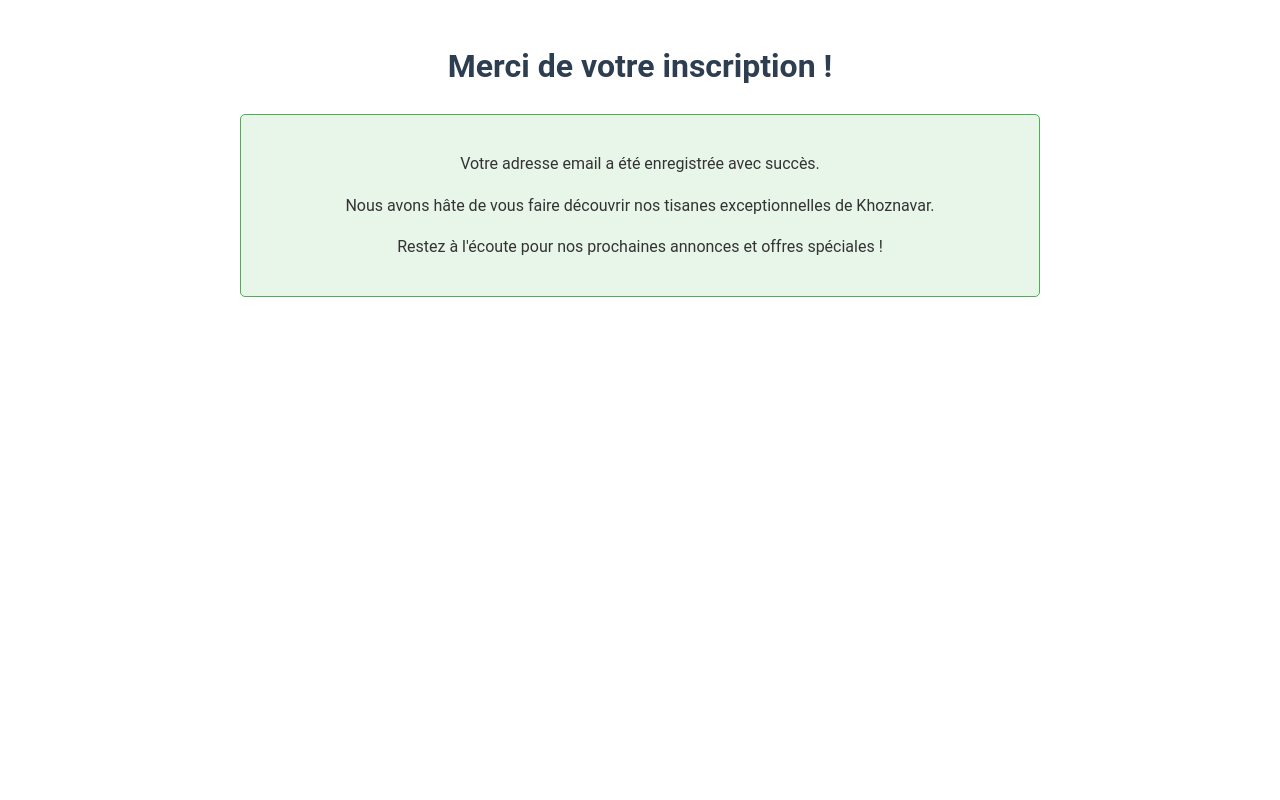
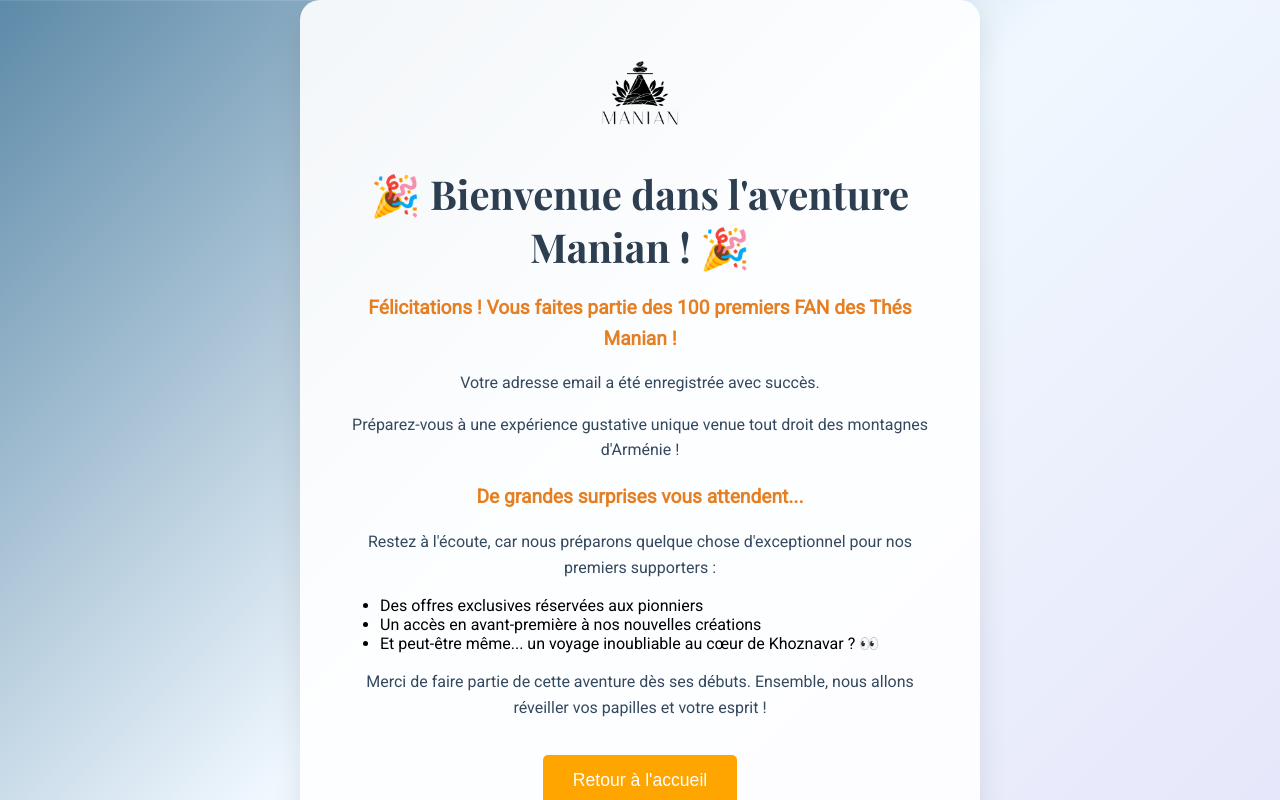
Before and after one commit to moisur/ManianTEA, a website: page confirmation.html in a window 1280 px wide. Drawn offline with nearby package versions, Linux system fonts and the light colour scheme.

Commit message:
Update confirmation.html

```diff
--- a/confirmation.html
+++ b/confirmation.html
@@ -3,35 +3,133 @@
 <head>
     <meta charset="UTF-8">
     <meta name="viewport" content="width=device-width, initial-scale=1.0">
-    <title>Confirmation d'inscription - Tisanes de Khoznavar</title>
+    <title>Bienvenue dans l'aventure Manian ! - Confirmation d'inscription</title>
+    <script src="https://www.google.com/recaptcha/enterprise.js?render=6Ld37SIqAAAAALzGUoYS1444GFxYwR6OODSRm6V7"></script>
     <style>
-        body {
+        @import url('https://fonts.googleapis.com/css2?family=Playfair+Display:wght@400;700&family=Roboto:wght@300;400&display=swap');
+
+        body, html {
+            margin: 0;
+            height: 100%;
             font-family: 'Roboto', sans-serif;
-            line-height: 1.6;
-            color: #333;
-            max-width: 800px;
-            margin: 0 auto;
-            padding: 20px;
+            perspective: 1000px;
+            overflow-x: hidden;
+        }
+        .scene {
+            width: 100%;
+            min-height: 100vh;
+            background: linear-gradient(135deg, #5D8AA8, #F0F8FF, #E6E6FA);
+            position: relative;
+            overflow: hidden;
+            display: flex;
+            justify-content: center;
+            align-items: center;
+            animation: ambientLight 20s infinite alternate;
+        }
+        @keyframes ambientLight {
+            0% { background-position: 0% 50%; }
+            100% { background-position: 100% 50%; }
+        }
+        .confirmation-content {
+            background: rgba(255, 255, 255, 0.9);
+            padding: 40px;
+            border-radius: 20px;
             text-align: center;
+            max-width: 600px;
+            box-shadow: 0 10px 30px rgba(0, 0, 0, 0.1);
+            animation: fadeIn 1s ease-out;
+        }
+        @keyframes fadeIn {
+            from { opacity: 0; transform: translateY(20px); }
+            to { opacity: 1; transform: translateY(0); }
         }
         h1 {
+            font-family: 'Playfair Display', serif;
             color: #2c3e50;
+            font-size: 2.5em;
+            margin-bottom: 20px;
         }
-        .message {
-            background-color: #e8f5e9;
-            border: 1px solid #4caf50;
+        p {
+            color: #34495e;
+            line-height: 1.6;
+            margin-bottom: 15px;
+        }
+        .emphasis {
+            font-weight: bold;
+            color: #e67e22;
+            font-size: 1.2em;
+        }
+        .cta-button {
+            background-color: #FFA500;
+            color: white;
+            border: none;
+            padding: 15px 30px;
+            font-size: 1.1em;
             border-radius: 5px;
-            padding: 20px;
+            cursor: pointer;
+            transition: background-color 0.3s, transform 0.2s;
             margin-top: 20px;
+        }
+        .cta-button:hover {
+            background-color: #FF8C00;
+            transform: scale(1.05);
+        }
+        .mountain {
+            position: absolute;
+            bottom: -50px;
+            width: 0;
+            height: 0;
+            border-left: 25vw solid transparent;
+            border-right: 25vw solid transparent;
+            border-bottom: 60vh solid #2F4F4F;
+            opacity: 0.6;
+            z-index: -1;
+        }
+        .mountain:nth-child(2) {
+            left: -10vw;
+            border-bottom-color: #3A5031;
+        }
+        .mountain:nth-child(3) {
+            right: -10vw;
+            border-bottom-color: #5A7751;
+        }
+        .logo {
+            width: 100px;
+            height: 100px;
+            margin: 0 auto 20px;
+            display: flex;
+            align-items: center;
+            justify-content: center;
+        }
+        .logo img {
+            max-width: 80%;
+            max-height: 80%;
         }
     </style>
 </head>
 <body>
-    <h1>Merci de votre inscription !</h1>
-    <div class="message">
-        <p>Votre adresse email <span id="userEmail"></span> a été enregistrée avec succès.</p>
-        <p>Nous avons hâte de vous faire découvrir nos tisanes exceptionnelles de Khoznavar.</p>
-        <p>Restez à l'écoute pour nos prochaines annonces et offres spéciales !</p>
+    <div class="scene">
+        <div class="mountain"></div>
+        <div class="mountain"></div>
+        <div class="mountain"></div>
+        <div class="confirmation-content">
+            <div class="logo">
+                <img src="logo.png" alt="MANIAN logo">
+            </div>
+            <h1>🎉 Bienvenue dans l'aventure Manian ! 🎉</h1>
+            <p class="emphasis">Félicitations ! Vous faites partie des 100 premiers FAN des Thés Manian !</p>
+            <p>Votre adresse email <span id="userEmail" style="font-weight: bold;"></span> a été enregistrée avec succès.</p>
+            <p>Préparez-vous à une expérience gustative unique venue tout droit des montagnes d'Arménie !</p>
+            <p class="emphasis">De grandes surprises vous attendent...</p>
+            <p>Restez à l'écoute, car nous préparons quelque chose d'exceptionnel pour nos premiers supporters :</p>
+            <ul style="text-align: left;">
+                <li>Des offres exclusives réservées aux pionniers</li>
+                <li>Un accès en avant-première à nos nouvelles créations</li>
+                <li>Et peut-être même... un voyage inoubliable au cœur de Khoznavar ? 👀</li>
+            </ul>
+            <p>Merci de faire partie de cette aventure dès ses débuts. Ensemble, nous allons réveiller vos papilles et votre esprit !</p>
+            <button class="cta-button" onclick="window.location.href='index.html'">Retour à l'accueil</button>
+        </div>
     </div>
     <script>
         // Récupérer l'email depuis l'URL et l'afficher
```
